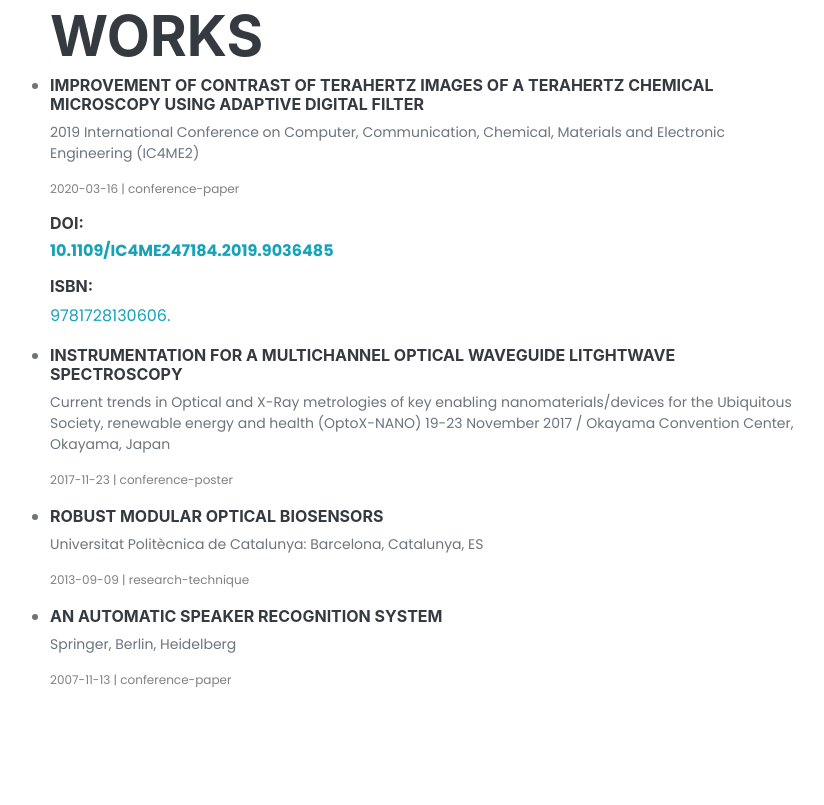
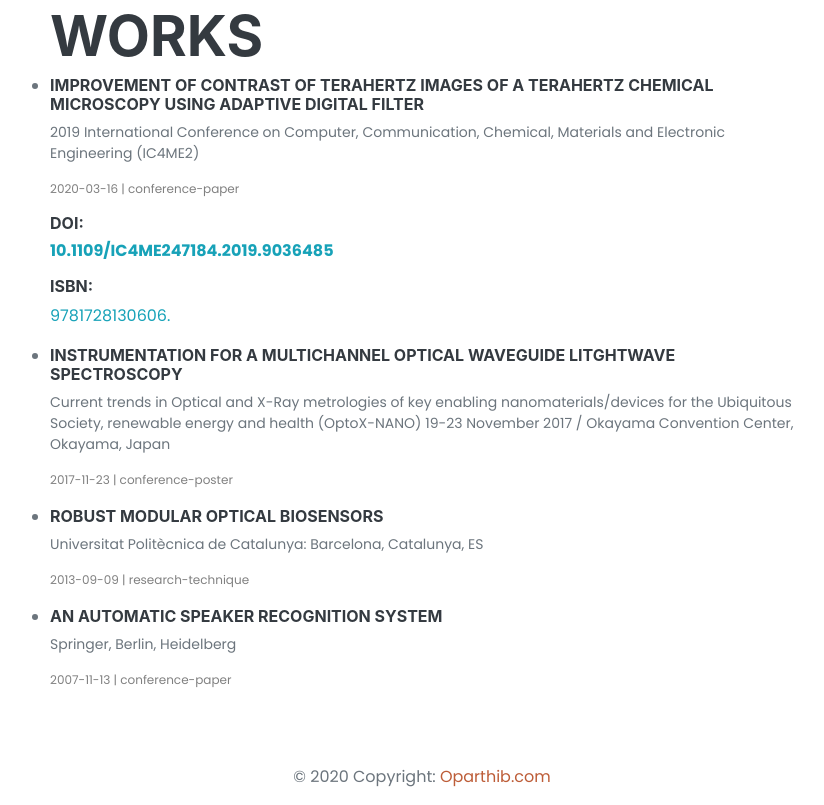
Before and after one commit to feroz25/FerozAhmed, a plain HTML site: page index.html in a window 1280 px wide. Shown: the part 3309-4114 px from the top of the page, without its empty margins (90-914 px from the left). Before the commit the page ends 4034 px from the top, so only its background shows below. Drawn offline with nearby package versions, Linux system fonts and the light colour scheme.

Commit message:
Footer was added

```diff
--- a/index.html
+++ b/index.html
@@ -150,7 +150,16 @@
           </div>
         </section>
 
+  <footer class="page-footer font-small special-color-dark pt-4">
 
+
+  <!-- Copyright -->
+  <div class="footer-copyright text-center py-3">© 2020 Copyright:
+    <a href="https://oparthib.com/"> Oparthib.com</a>
+  </div>
+  <!-- Copyright -->
+
+</footer>
 
 
 
```
